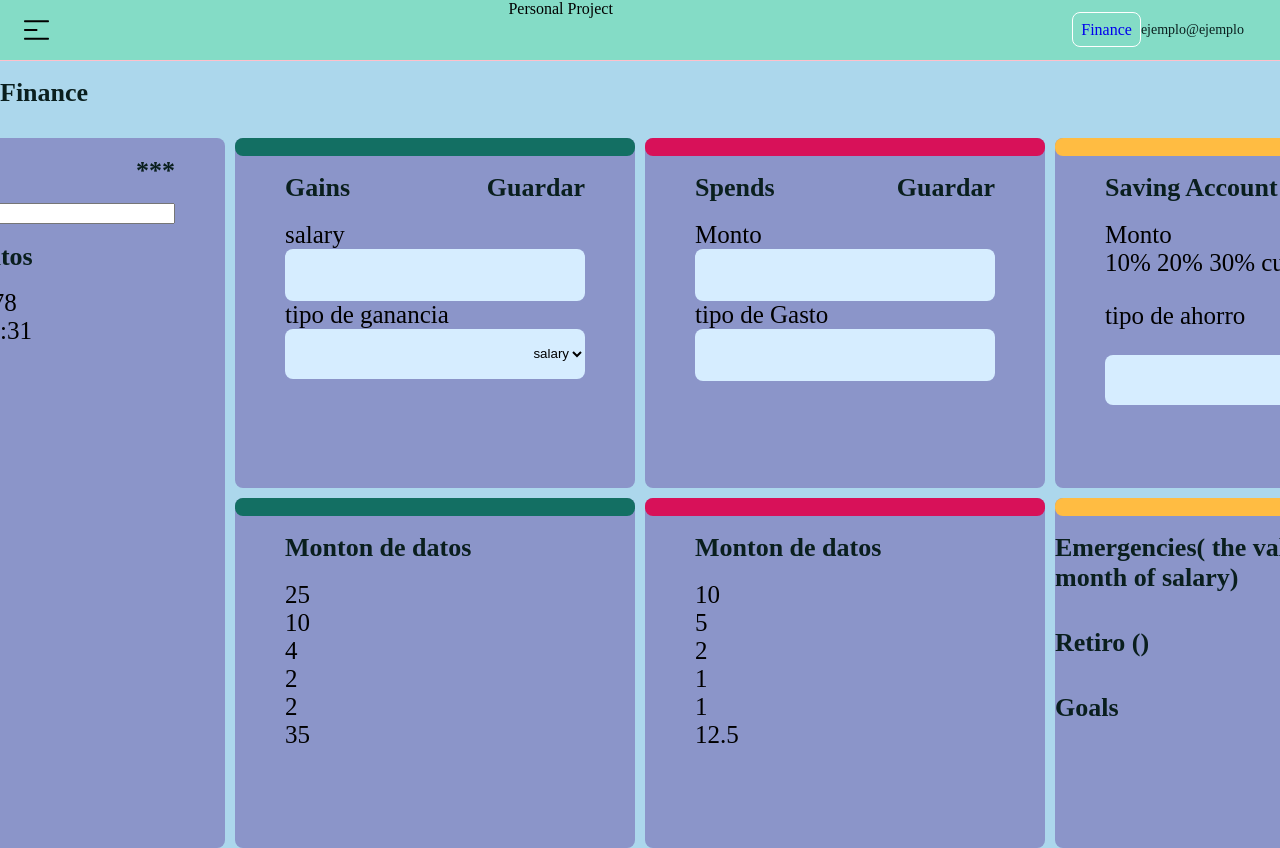
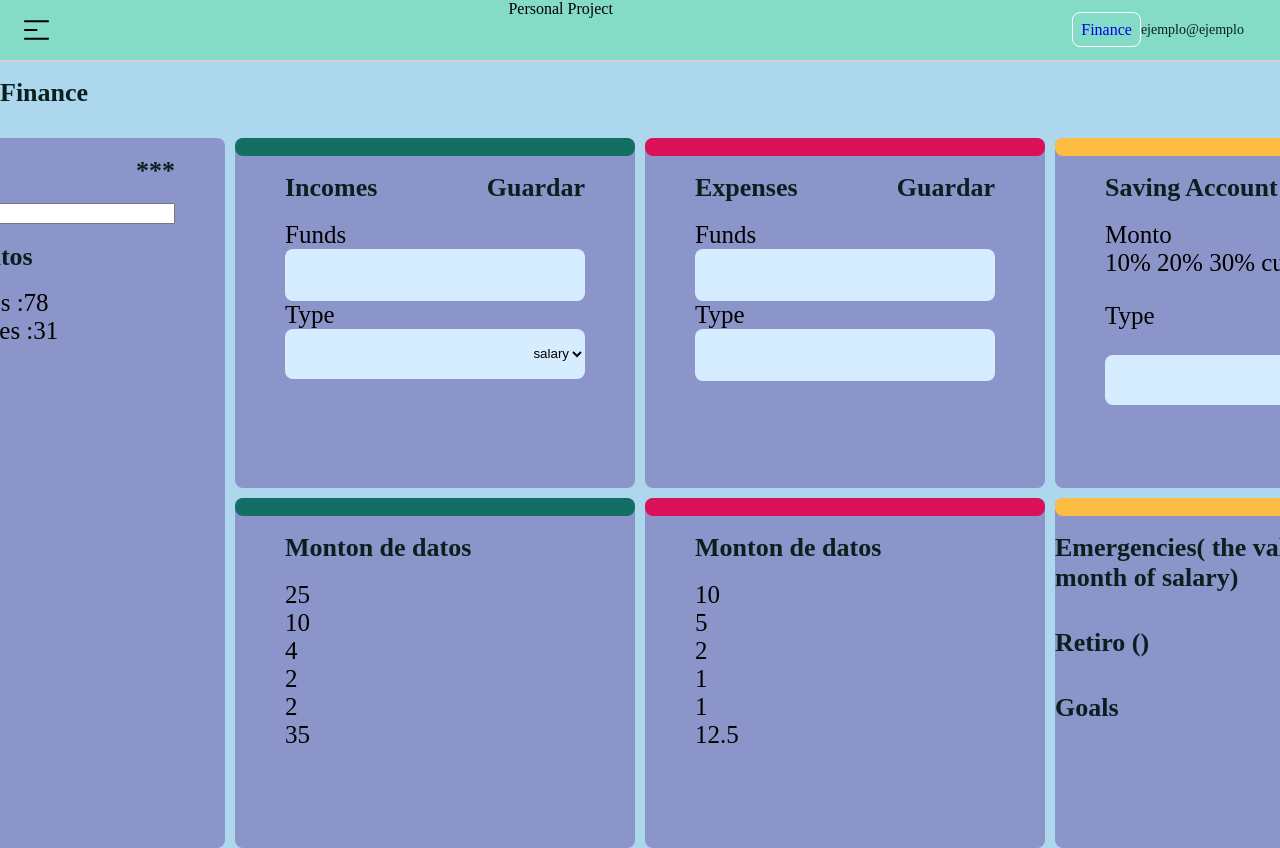
Before and after one commit to jyunakaike/PersonalProject, a React app: page /finance in a window 1280 px wide. Shown: the top 848 px of the page. Built offline with nearby package versions, Linux system fonts and the light colour scheme.

Commit message:
variable changes gains-income spends-expense table-funds

```diff
--- a/src/InitialState.js
+++ b/src/InitialState.js
@@ -1,110 +1,78 @@
 export default {
     cart: [],
-    gains: [
+    deposit: [
       {
         'id': '1',
         'price': 25,
-        'description' :'gain',
+        'description' :'income',
         'type':'salary',
       },
       {
         'id': '3',
         'price': 10,
-        'description' :'gain',
+        'description' :'income',
         'type':'salary',
       },
       {
         'id': '4',
         'price': 4,
-        'description' :'gain',
+        'description' :'income',
         'type':'salary',
       },
       {
         'id': '5',
         'price': 2,
-        'description' :'gain',
+        'description' :'income',
         'type':'salary',
       },
       {
         'id': '6',
         'price': 2,
-        'description' :'gain',
+        'description' :'income',
         'type':'salary',
       },
       {
         'id': '7',
         'price': 35,
-        'description' :'gain',
+        'description' :'income',
         'type':'salary',
       },
       {
         'id': '8',
         'price': 10,
-        'description' :'spend',
+        'description' :'expense',
         'type':'food',
       },
       {
         'id': '9',
         'price': 5,
-        'description' :'spend',
+        'description' :'expense',
         'type':'taxes',
       },
       {
         'id': '10',
         'price': 2,
-        'description' :'spend',
+        'description' :'expense',
         'type':'taxes',
       },
       {
         'id': '11',
         'price': 1,
-        'description' :'spend',
+        'description' :'expense',
         'type':'rental',
       },
       {
         'id': '12',
         'price': 1,
-        'description' :'spend',
+        'description' :'expense',
         'type':'rental',
       },
       {
         'id': '15',
         'price': 12.5,
-        'description' :'spend',
+        'description' :'expense',
         'type':'rental',
       },
 
     ],
-
-    spends: [
-      {
-        'id': '8',
-        'price': 10,
-
-      },
-      {
-        'id': '9',
-        'price': 5,
-      },
-      {
-        'id': '10',
-        'price': 2,
-      },
-      {
-        'id': '11',
-        'price': 1,
-      },
-      {
-        'id': '12',
-        'price': 1,
-      },
-      {
-        'id': '15',
-        'price': 12.5,
-      },
-
-    ],
-
-
-
   };
--- a/src/pages/Finance.jsx
+++ b/src/pages/Finance.jsx
@@ -4,71 +4,69 @@ import InitialState from '../InitialState'
 
 
 const Finance = () => {
-    // const gains = InitialState.gains
-
-
-    const [gain, setGain] = useState(InitialState.gains)
+    const [fund, setFund] = useState(InitialState.deposit)
 
     // for total
-    let gainTotal = 0;
-    let spendTotal = 0;
-    const totalGains = gain
-        .filter(item => item.description === 'gain')
+    let IncomesTotal = 0;
+    let ExpensesTotal = 0;
+    const totalIncomes = fund
+        .filter(item => item.description === 'income')
         .map(item => item.price)
         .reduce((total, item) => {
-            gainTotal = total +  parseInt(item)
-            return gainTotal
+            IncomesTotal = total +  parseInt(item)
+            return IncomesTotal
         })
 
-    const totalSpends = gain
-        .filter(item => item.description === 'spend')
+    const totalExpenses = fund
+        .filter(item => item.description === 'expense')
         .map(item => item.price)
         .reduce((total, item) => {
-            spendTotal = total + parseInt(item)
-            return spendTotal
+            ExpensesTotal = total + parseInt(item)
+            return ExpensesTotal
         })
 
-    const total = gainTotal - spendTotal;
+    const total = IncomesTotal - ExpensesTotal;
 
-    // gain logic
-    // form gain
-    const formGain = useRef(InitialState);
-    // for gain
-    const guardarGain = () => {
-        const formData = new FormData(formGain.current)
+    // Incomes logic
+    // form Incomes
+    const formIncome = useRef(InitialState);
+
+    const guardarIncome = () => {
+        const formData = new FormData(formIncome.current)
         const data = {
             'id': '29',
             'price': formData.get('financialInput'),
-            'description': 'gain',
+            'description': 'income',
             'type': formData.get('type'),
         }
-        const addGain = data => {
-            setGain(
-                gain => [...gain, data]
+        const addIncome = data => {
+            setFund(
+                fund => [...fund, data]
             )
         }
-        addGain(data)
+        console.log(data)
+        addIncome(data)
     }
 
-    // spend logic
-    // form spend
-    const formSpend = useRef(InitialState);
+    // Expense logic
+    // form Expense
+    const formExpense = useRef(InitialState);
     //
-    const guardarSpend = () => {
-        const formData = new FormData(formSpend.current)
+    const guardarExpense = () => {
+        const formData = new FormData(formExpense.current)
         const data = {
             'id': '256',
             'price': formData.get('financialInput'),
-            'description': 'spend',
+            'description': 'expense',
             'type': formData.get('type'),
         }
-        const addSpend = data => {
-            setGain(
-                gain => [...gain, data]
+        const addExpense = data => {
+            setFund(
+                fund => [...fund, data]
             )
         }
         console.log(data)
-        addSpend(data)
+        addExpense(data)
     }
 
 
@@ -89,13 +87,13 @@ const Finance = () => {
                             <h1>Mostrar datos</h1>
 
                             <div>
-                                total gains :
-                                {totalGains}
+                                total Incomes :
+                                {totalIncomes}
 
                             </div>
                             <div>
-                                total spends :
-                                {totalSpends}
+                                total Expenses :
+                                {totalExpenses}
                             </div>
 
                             <div>
@@ -111,39 +109,38 @@ const Finance = () => {
                     </div>
                 </div>
 
-                <div className='gain' >
-                    <div className='gainLine' />
+                <div className='income' >
+                    <div className='incomeLine' />
                     <div className='title'>
-                        <h1>Gains</h1>
+                        <h1>Incomes</h1>
 
-                        <div onClick={guardarGain} ><h1>Guardar</h1></div>
+                        <div onClick={guardarIncome} ><h1>Guardar</h1></div>
                     </div>
-                    <form action="/" ref={formGain}>
+                    <form action="/" ref={formIncome}>
                         <div className='detail'>
-                            salary
+                            Funds
                             <input type="text" className='financial-input' name='financialInput' />
-
-                            tipo de ganancia
+                            Type
                             {/* <input type="text" className='financial-input' /> */}
-                            <select name='gainSelector' id='gainSelector' className='financial-input' name='type'>
+                            <select name='IncomeSelector' id='IncomeSelector' className='financial-input' name='type'>
                                 <option value="salary">salary</option>
                             </select>
                         </div>
                     </form>
                 </div>
 
-                <div className='spend' >
-                    <div className='spendLine' />
+                <div className='expense' >
+                    <div className='expenseLine' />
                     <div className='title'>
-                        <h1>Spends </h1>
+                        <h1>Expenses </h1>
                         {/* <h1>***</h1> */}
-                        <div onClick={guardarSpend} ><h1>Guardar</h1></div>
+                        <div onClick={guardarExpense} ><h1>Guardar</h1></div>
                     </div>
-                    <form action="/" ref={formSpend}>
+                    <form action="/" ref={formExpense}>
                         <div className='detail'>
-                            Monto
+                            Funds
                             <input type="text" className='financial-input' name='financialInput'/>
-                            tipo de Gasto
+                            Type
                             <input type="text" className='financial-input' name='type'/>
                         </div>
                     </form>
@@ -159,7 +156,7 @@ const Finance = () => {
                         Monto
                         <div>10% 20% 30% custom</div>
 
-                        <p>tipo de ahorro</p>
+                        <p>Type</p>
                         {/* <input type="text" className='financial-input' /> */}
                         <select name="saveSelector" id='saveSelector' className='financial-input'>
                             <option value="Emergency">Emergency</option>
@@ -169,33 +166,33 @@ const Finance = () => {
                     </div>
                 </div>
 
-                <div className='gain2' >
-                    <div className='gainLine' />
+                <div className='income2' >
+                    <div className='incomeLine' />
                     <div className='title'>
                         <h1>Monton de datos</h1>
                     </div>
                     <div className='detail' >
                         {
-                            gain
-                                .filter(gain => gain.description === 'gain')
-                                .map(gain =>
-                                    <div key={gain.id} >{gain.price}</div>
+                            fund
+                                .filter(fund => fund.description === 'income')
+                                .map(fund =>
+                                    <div key={fund.id} >{fund.price}</div>
                                 )
                         }
                     </div>
                 </div>
 
-                <div className='spend2' >
-                    <div className='spendLine' />
+                <div className='expense2' >
+                    <div className='expenseLine' />
                     <div className='title'>
                         <h1>Monton de datos</h1>
                     </div>
                     <div className='detail'  >
                         {
-                            gain
-                                .filter(gain => gain.description === 'spend')
-                                .map(gain =>
-                                    <div key={gain.id}>{gain.price}</div>
+                            fund
+                                .filter(fund => fund.description === 'expense')
+                                .map(fund =>
+                                    <div key={fund.id}>{fund.price}</div>
                                 )
                         }
 
--- a/src/styles/Finance.scss
+++ b/src/styles/Finance.scss
@@ -99,7 +99,7 @@
 
 
 
-.gain{
+.income{
     grid-column: 2;
     grid-row: 1;
     width: 400px;
@@ -115,13 +115,13 @@
     // grid-template-rows: 1fr 2fr ;
     // place-content: center;
 }
-.gainLine{
+.incomeLine{
     background-color: #136F63 ;
     width: auto;
     height: 5%;
     border-radius: 8px;
 }
-.spend{
+.expense{
     grid-column: 3;
     grid-row: 1;
     width: 400px;
@@ -135,7 +135,7 @@
     // grid-template-rows: 1fr 2fr ;
     // place-content: center;
 }
-.spendLine{
+.expenseLine{
     background-color: #D81159 ;
     width: auto;
     height: 5%;
@@ -162,7 +162,7 @@
 }
 
 
-.gain2{
+.income2{
     grid-column: 2;
     grid-row: 2;
     width: 400px;
@@ -178,7 +178,7 @@
     // grid-template-rows: 1fr 2fr ;
     // place-content: center;
 }
-.spend2{
+.expense2{
     grid-column: 3;
     grid-row: 2;
     width: 400px;
```
